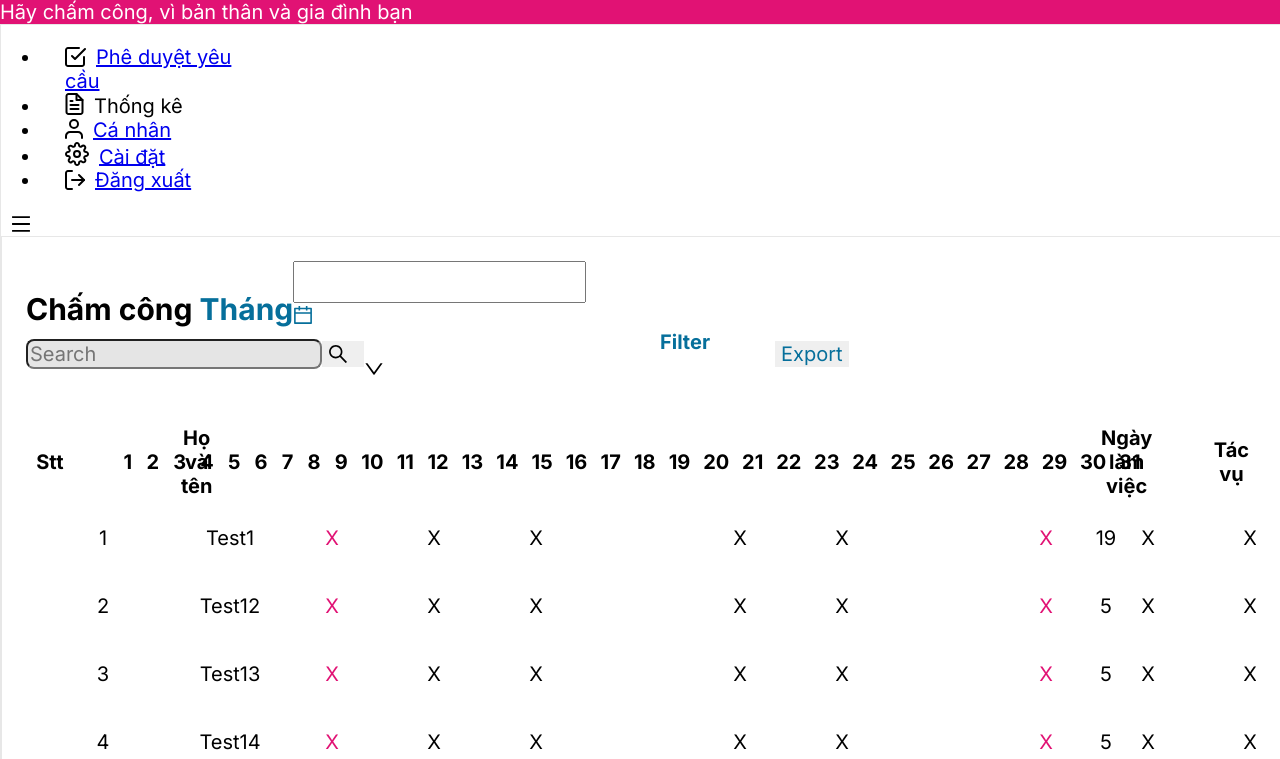
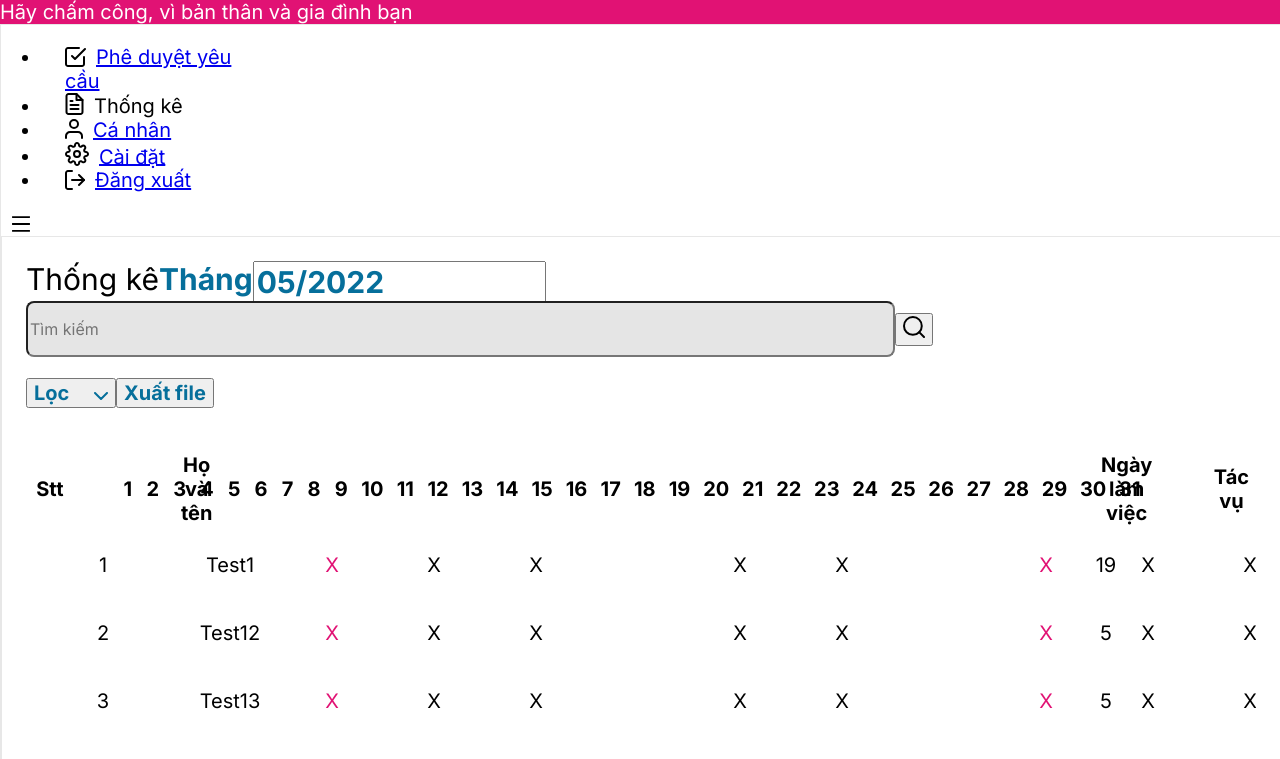
Before and after one commit to manhkien198/timekeeping, a React (Create React App) app: page /statistic/timekeeping in a window 1280 px wide. Shown: the top 759 px of the page. Built offline with nearby package versions, Linux system fonts and the light colour scheme.

Commit message:
fix layout table Timekeeping

```diff
--- a/src/assets/scss/_pageHeaderCustom.scss
+++ b/src/assets/scss/_pageHeaderCustom.scss
@@ -3,7 +3,8 @@
   align-items: start;
   padding-left: 0;
   .ant-page-header-heading-title {
-    font-weight: 700;
+    font-weight: 400;
+    font-style: normal;
     font-size: 30px;
     color: #000;
   }
--- a/src/components/CusomPageHeader.jsx
+++ b/src/components/CusomPageHeader.jsx
@@ -2,7 +2,13 @@ import React from 'react';
 import { DatePicker, PageHeader } from 'antd';
 import DownIcon from './icons/DownIcon';
 import moment from 'moment';
-function CusomPageHeader({ title, subTitle }) {
+function CusomPageHeader({ title, subTitle, setMonth, setYear }) {
+  const handleDatePicker = value => {
+    const month = moment(value).month();
+    const year = moment(value).year();
+    setMonth(month + 1);
+    setYear(year);
+  };
   return (
     <PageHeader
       className="page-header-content"
@@ -14,6 +20,7 @@ function CusomPageHeader({ title, subTitle }) {
         picker="month"
         format="MM/YYYY"
         suffixIcon={<DownIcon />}
+        onChange={handleDatePicker}
         style={{
           border: 'none',
           height: 40,
--- a/src/pages/admin/statistic/timekeeping_table/component/FilterTimeKeeping.jsx
+++ /dev/null
@@ -1,79 +0,0 @@
-import { SearchOutlined } from '@ant-design/icons';
-import { Button, Col, DatePicker, Form, Input, Row, Select } from 'antd';
-import React from 'react';
-import { dataDate } from '../constant';
-import moment from 'moment';
-const FilterTimeKeeping = ({ setMonth, setYear }) => {
-  const { Option } = Select;
-  const handleDatePicker = value => {
-    const month = moment(value).month();
-    const year = moment(value).year();
-    setMonth(month + 1);
-    setYear(year);
-  };
-  return (
-    <Form style={{ marginBottom: '42px' }}>
-      <Form.Item
-        style={{ alignItem: 'center' }}
-        name="dateTime"
-        label={
-          <p className="title_filterMonth">
-            Chấm công{' '}
-            <span
-              className="title_filterMonth"
-              style={{ color: '#066F9B', textTransform: 'capitalize' }}
-            >
-              tháng
-            </span>
-          </p>
-        }
-        labelAlign="left"
-      >
-        <DatePicker
-          placeholder=""
-          className="datePicker_month"
-          picker="month"
-          onChange={handleDatePicker}
-        />
-      </Form.Item>
-      <Row>
-        <Col span={23}>
-          <Form.Item name="search">
-            <Input
-              style={{ backgroundColor: '#E5E5E5', borderRadius: '8px' }}
-              placeholder="Search"
-              size="large"
-            />
-          </Form.Item>
-        </Col>
-        <Col span={1}>
-          <Form.Item>
-            <Button
-              size="large"
-              style={{ border: 'none', boxShadow: 'none' }}
-              icon={<SearchOutlined />}
-            ></Button>
-          </Form.Item>
-        </Col>
-        <Col style={{ marginRight: '15px' }}>
-          <Form.Item name="sort" style={{ marginBottom: 0 }}>
-            <Select defaultValue="Filter">
-              {dataDate?.map((item, index) => {
-                return (
-                  <Option key={index} value={item?.id}>
-                    {item?.value}
-                  </Option>
-                );
-              })}
-            </Select>
-          </Form.Item>
-        </Col>
-        <Col>
-          <Button style={{ border: 'none', color: '#066F9B' }}> Export</Button>
-        </Col>
-      </Row>
-    </Form>
-  );
-};
-
-export default FilterTimeKeeping;
--- a/src/pages/admin/statistic/timekeeping_table/index.jsx
+++ b/src/pages/admin/statistic/timekeeping_table/index.jsx
@@ -1,17 +1,23 @@
 import React, { useEffect, useState } from 'react';
 import TableTimeKeeping from './component/TableTimeKeeping';
-import FilterTimeKeeping from './component/FilterTimeKeeping';
 import { get_day_of_month } from './constant';
 import { Tooltip } from 'antd';
+import CusomPageHeader from '../../../../components/CusomPageHeader';
+import ButtonGroup from '../../../../components/ButtonGroup';
+import { useTranslation } from 'react-i18next';
+import Filter from '../../../../components/Filter';
 function TimeKeepingTable(props) {
   const [month, setMonth] = useState('');
+  const { t } = useTranslation();
   const [year, setYear] = useState('');
   const [day, setDay] = useState('');
   const [listDayOnMonth, setListDayOnMonth] = useState('');
+
   useEffect(() => {
     const dayInMonth = get_day_of_month(year, month);
     setDay(dayInMonth);
   }, [year, month]);
+
   useEffect(() => {
     let arrDay = [];
     for (let i = 1; i <= day; i++) {
@@ -53,7 +59,14 @@ function TimeKeepingTable(props) {
   }, [day]);
   return (
     <div className="tableTimeKeeping">
-      <FilterTimeKeeping setMonth={setMonth} setYear={setYear} />
+      <CusomPageHeader
+        setMonth={setMonth}
+        setYear={setYear}
+        title={t('page_header.title')}
+        subTitle={`${t('page_header.month')}`}
+      />
+      <Filter />
+      <ButtonGroup />
       <div className="table">
         <TableTimeKeeping listDayOnMonth={listDayOnMonth} />
       </div>
```
